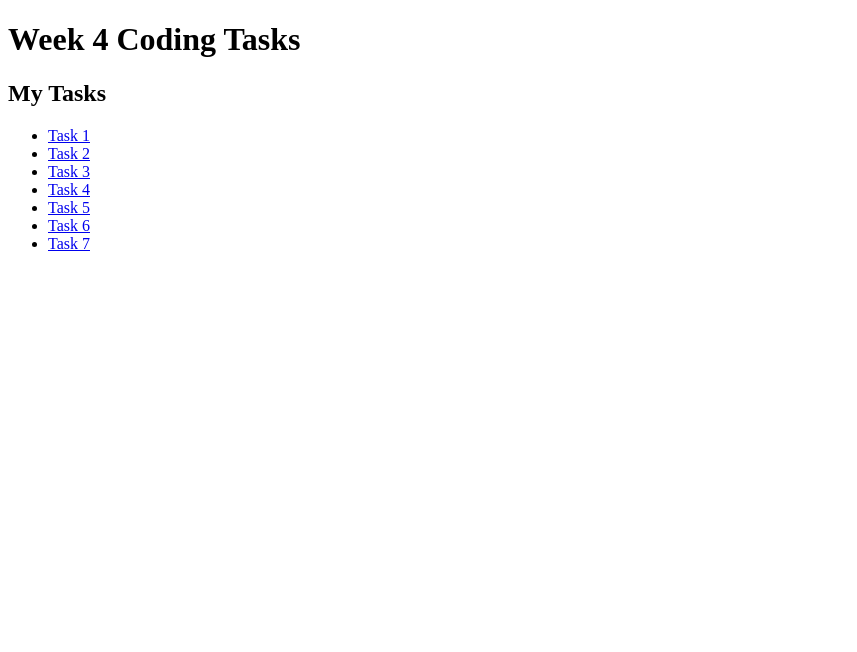
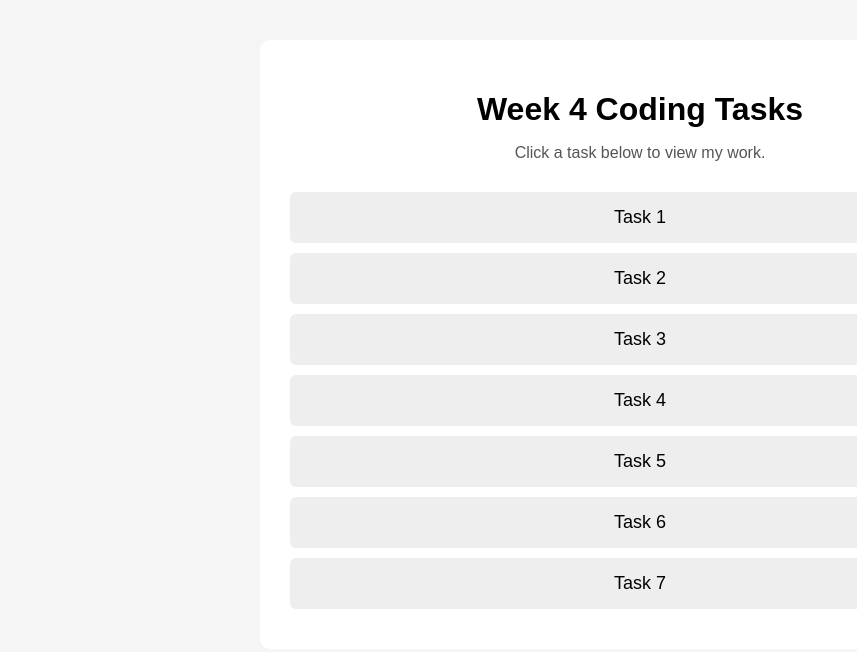
Before and after one commit to shiiital/week-3-Friiday-assignment, a plain HTML site: page index.html in a window 1280 px wide. Shown: the whole page, without its empty margins (0-857 px from the left). Drawn offline with Linux system fonts and the light colour scheme.

Commit message:
Enhance index.html with styling and structure
updating my index

```diff
--- a/index.html
+++ b/index.html
@@ -1,24 +1,84 @@
 <!DOCTYPE html>
-<html>
+<html lang="en">
 <head>
-    <title>Week 4 Tasks</title>
+    <meta charset="UTF-8">
+    <meta name="viewport" content="width=device-width, initial-scale=1.0">
+
+    <title>Week 4 Coding Tasks</title>
+
+    <style>
+        body {
+            font-family: Arial, sans-serif;
+            background-color: #f5f5f5;
+            margin: 0;
+            padding: 40px;
+            text-align: center;
+        }
+
+        .container {
+            max-width: 700px;
+            margin: auto;
+            background-color: white;
+            padding: 30px;
+            border-radius: 10px;
+        }
+
+        h1 {
+            margin-bottom: 10px;
+        }
+
+        p {
+            color: #555;
+        }
+
+        .tasks {
+            margin-top: 30px;
+        }
+
+        .task {
+            display: block;
+            padding: 15px;
+            margin: 10px 0;
+            background-color: #eeeeee;
+            color: black;
+            text-decoration: none;
+            border-radius: 6px;
+            font-size: 18px;
+        }
+
+        .task:hover {
+            background-color: #dddddd;
+        }
+    </style>
 </head>
 
 <body>
 
-    <h1>Week 4 Coding Tasks</h1>
+    <div class="container">
 
-    <h2>My Tasks</h2>
+        <h1>Week 4 Coding Tasks</h1>
 
-    <ul>
-        <li><a href="task1.html">Task 1</a></li>
-        <li><a href="task2.html">Task 2</a></li>
-        <li><a href="task3.html">Task 3</a></li>
-        <li><a href="task4.html">Task 4</a></li>
-        <li><a href="task5.html">Task 5</a></li>
-        <li><a href="task6.html">Task 6</a></li>
-        <li><a href="task7.html">Task 7</a></li>
-    </ul>
+        <p>Click a task below to view my work.</p>
+
+        <div class="tasks">
+
+            <a class="task" href="./task1.html">Task 1</a>
+
+            <a class="task" href="./task2.html">Task 2</a>
+
+            <a class="task" href="./task3.html">Task 3</a>
+
+            <a class="task" href="./task4.html">Task 4</a>
+
+            <a class="task" href="./task5.html">Task 5</a>
+
+            <a class="task" href="./task6.html">Task 6</a>
+
+            <a class="task" href="./task7.html">Task 7</a>
+
+        </div>
+
+    </div>
 
 </body>
 </html>
```
